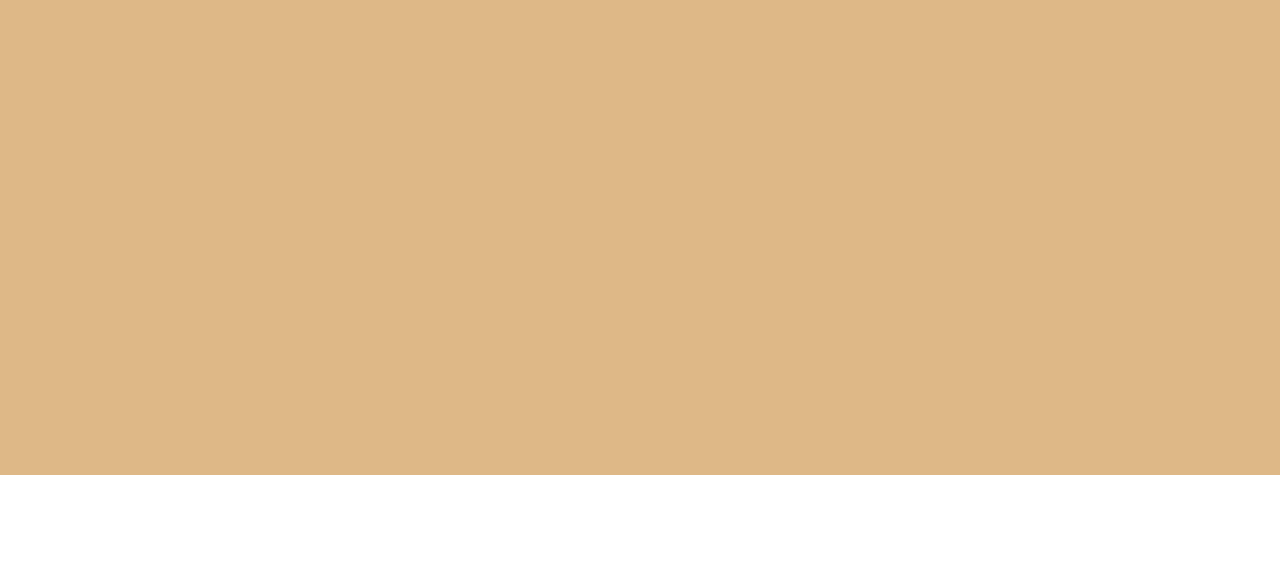
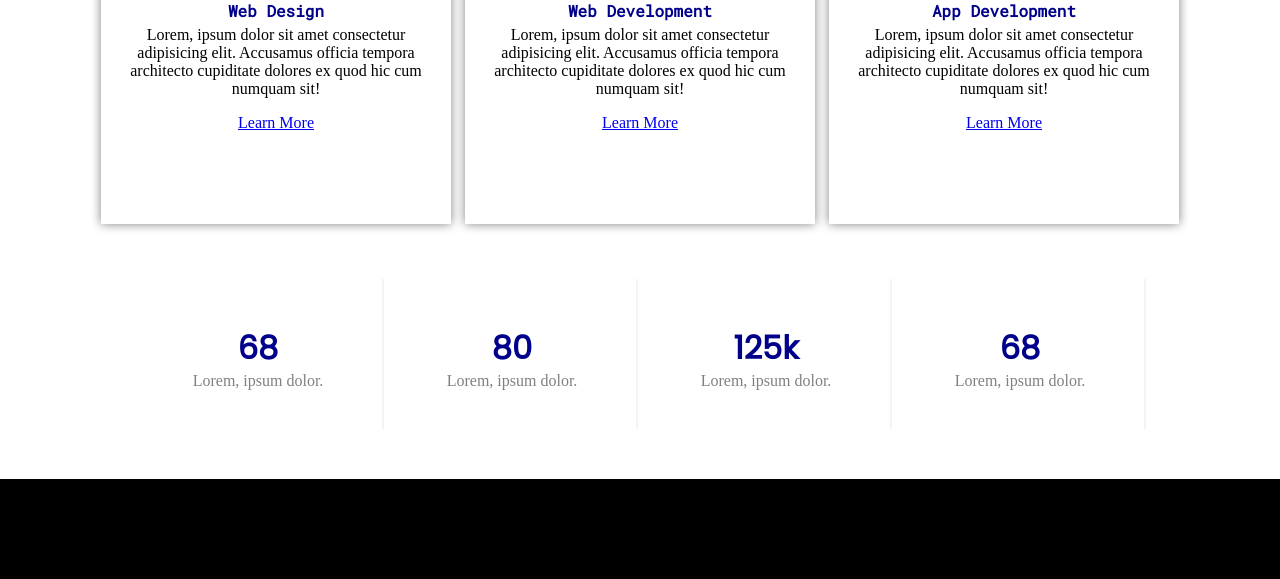
Before and after one commit to jakariya0dev/hpp-portfolio, a plain HTML site: page index.html in a window 1280 px wide. Shown: the part 2083-2662 px from the top of the page. Before the commit the page ends 2558 px from the top, so only its background shows below. Drawn offline with Linux system fonts and the light colour scheme.

Commit message:
services section completed

```diff
--- a/index.html
+++ b/index.html
@@ -114,8 +114,52 @@
         <h1>What we offer</h1>
 
         <div class="service-card">
+            <i class="fa-solid fa-globe"></i>
+            <h5>Web Design</h5>
+            <p>Lorem, ipsum dolor sit amet consectetur adipisicing elit. Accusamus officia tempora architecto cupiditate dolores ex quod hic cum numquam sit!</p>
+            <a href="#">Learn More</a>
+        </div>
+
+        <div class="service-card">
+            <i class="fa-brands fa-uncharted"></i>
+            <h5>Web Development</h5>
+            <p>Lorem, ipsum dolor sit amet consectetur adipisicing elit. Accusamus officia tempora architecto cupiditate dolores ex quod hic cum numquam sit!</p>
+            <a href="#">Learn More</a>
+        </div>
+
+        <div class="service-card">
+            <i class="fa-solid fa-mobile-screen-button"></i>
+            <h5>App Development</h5>
+            <p>Lorem, ipsum dolor sit amet consectetur adipisicing elit. Accusamus officia tempora architecto cupiditate dolores ex quod hic cum numquam sit!</p>
+            <a href="#">Learn More</a>
+        </div>
+
+        <div class="service-count-down">
+            <div class="count-down">
+                <h1>68</h1>
+                <p>Lorem, ipsum dolor.</p>
+            </div>
+
+            <div class="count-down">
+                <h1>80</h1>
+                <p>Lorem, ipsum dolor.</p>
+            </div>
+
+            <div class="count-down">
+                <h1>125k</h1>
+                <p>Lorem, ipsum dolor.</p>
+            </div>
+
+            <div class="count-down">
+                <h1>68</h1>
+                <p>Lorem, ipsum dolor.</p>
+            </div>
+        </div>
+
+        <div style="height: 100px;background-color: black;">
 
         </div>
+
     </div>
 </body>
 </html>
--- a/style.css
+++ b/style.css
@@ -278,8 +278,8 @@ nav{
 
 #services{
     text-align: center;
-    height: 700px;
-    background-color: burlywood;
+    height: 500px;
+    /* background-color: burlywood; */
 }
 #services h5{
     font-family: 'Roboto Mono', monospace;
@@ -292,8 +292,53 @@ nav{
     font-family: 'Poppins', sans-serif;
     font-size: 18;
     margin-bottom: 5px;
+    margin-bottom: 20px;
 }
 
+.service-card{
+    margin: 5px;
+    display: inline-block;
+    padding: 50px 16px;
+    height: 350px;
+    width: 350px;
+    box-shadow: 0px 0px 10px 0.2px gray;
+    /* background-color: gray; */
+}
+
+.service-card i{
+    font-size: 60px;
+}
+
+.service-card h5{
+    margin: 16px 0;
+}
+
+.service-card a{
+    display: inline-block;
+    margin-top: 16px;
+}
+
+.service-count-down{
+  margin: 50px auto;
+
+}
+
+.count-down{
+    width: 250px;
+    height: 150px;
+    /* background-color: burlywood; */
+    padding-top: 45px;
+    display: inline-block;
+    border-right: 2px solid rgba(217, 208, 208, 0.25);
+}
+.count-down h1{
+    margin: 0 !important;
+    color: darkblue;
+}
+.count-down p{
+    margin: 0 !important;
+    color: gray;
+}
 /*
 
 <style>
```
